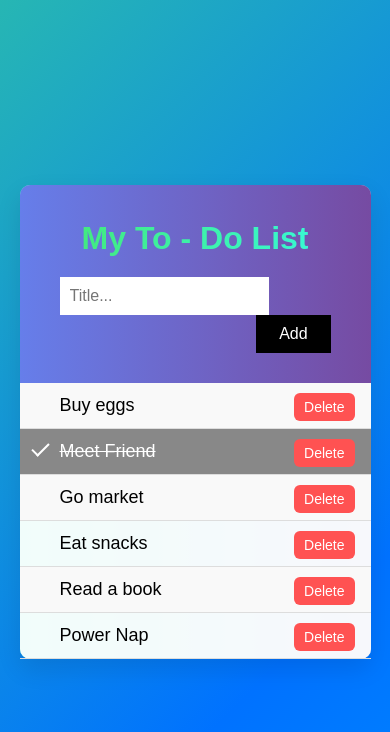
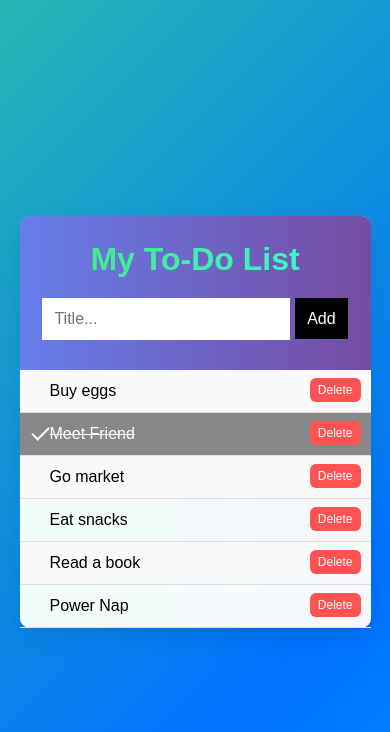
Before and after one commit to Kokalasaiteja/To-do-list, a plain HTML site: page index.html in a window 390 px wide. Drawn offline with Linux system fonts and the light colour scheme.

Commit message:
Update all files for GitHub Pages deployment

```diff
--- a/to-do.css
+++ b/to-do.css
@@ -159,3 +159,44 @@ ul li.checked::before {
 .header{
     background: linear-gradient(to right, #667eea, #764ba2);
 }
+
+/* Mobile Responsive Styles */
+@media (max-width: 600px) {
+    .todo-container {
+        width: 90%;
+        max-width: none;
+        margin: 10px;
+    }
+
+    .header {
+        padding: 20px 15px;
+        font-size: 20px;
+    }
+
+    input {
+        width: 77%;
+        float: none;
+        margin-bottom: 10px;
+        font-size: 16px;
+        padding: 12px;
+        box-sizing: border-box;
+    }
+
+    .addBtn {
+        float: none;
+        padding: 12px;
+        font-size: 16px;
+    }
+
+    ul li {
+        font-size: 16px;
+        padding-left: 30px;
+    }
+
+    .deleteBtn {
+        padding: 5px 8px;
+        font-size: 12px;
+        top: 8px;
+        right: 10px;
+    }
+}
```
Also changed, not shown: index.html (+1 -1 lines).
